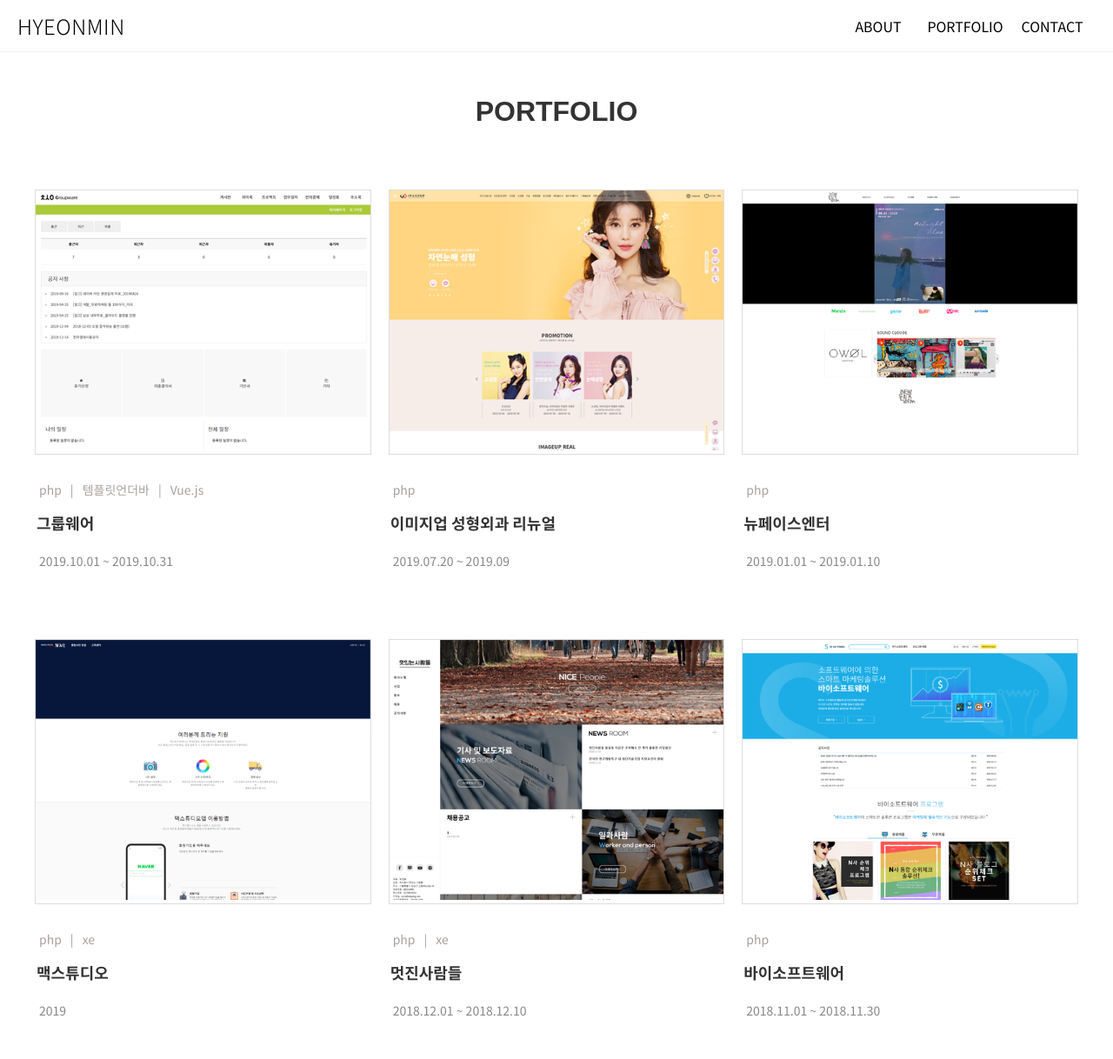
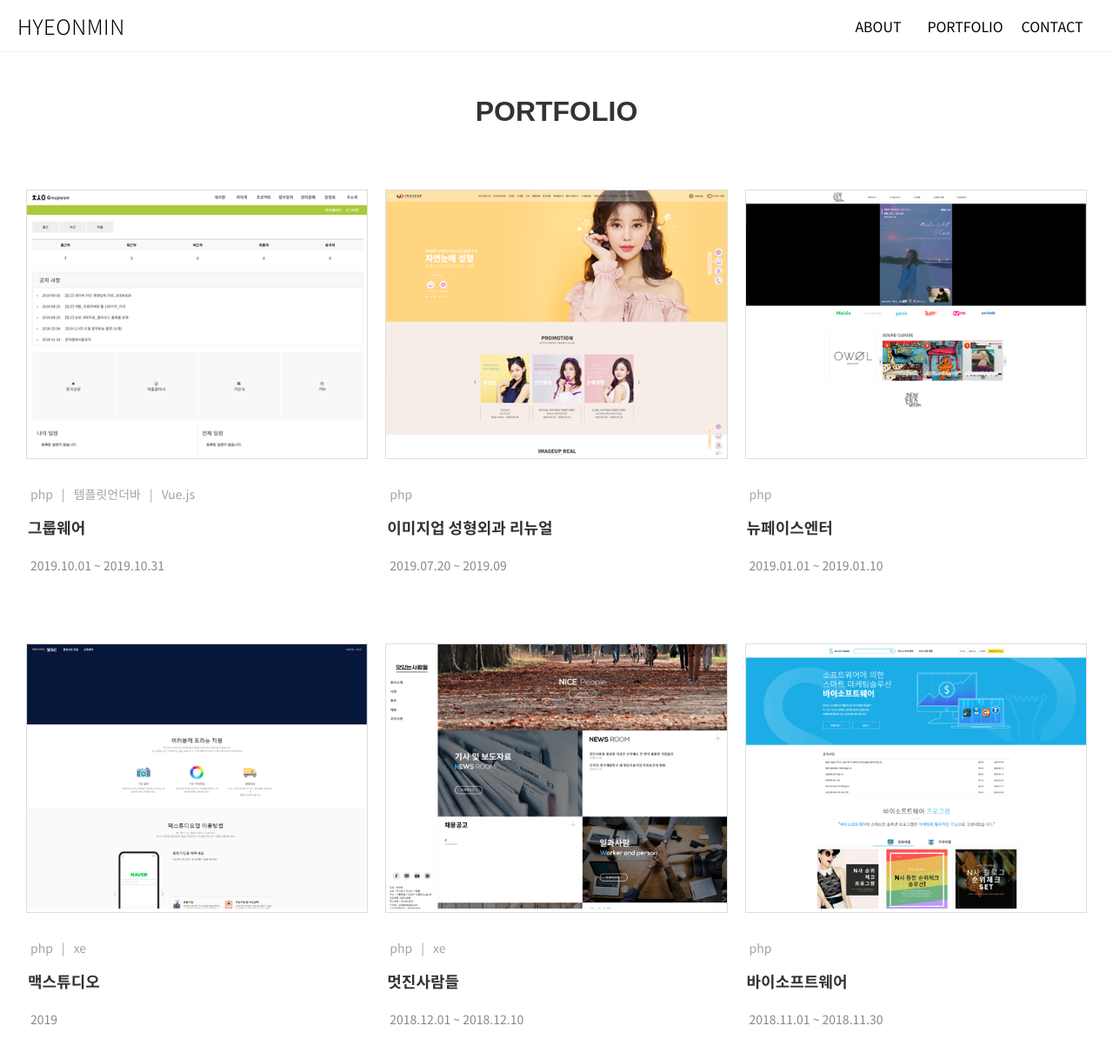
Before and after one commit to hyeon-min-008/hyeon-min-008.github.io, a Jekyll site: the page built from _pages/portfolio.html, in a window 1280 px wide and 1262 px high. Shown: the top 1218 px of the window at 87% size. Built offline with Jekyll 4.4.1, drawn with Linux system fonts in a browser that asks for light colours; some web fonts are replaced.

Commit message:
upadte portfolio

```diff
--- a/assets/css/layout.css
+++ b/assets/css/layout.css
@@ -1,7 +1,7 @@
 *{font-family:'Noto Sans KR', sans-serif;font-size:14px;color:#333;}
 body{margin:0;padding:0;overflow-y:auto;}
 
-.sitewidth{max-width:1200px;margin:0 auto;}
+.sitewidth{max-width:1300px;margin:0 auto;padding:0 30px;box-sizing:border-box;}
 .sitewidth.mobile{}
 .fullpage_box .fullpage{position:relative;background-color:#efefef;background-size:cover;background-position:center;background-repeat:no-repeat;}
 .slick-slide{outline:none !important;}
--- a/assets/css/sub.css
+++ b/assets/css/sub.css
@@ -98,8 +98,17 @@
 .page-portfolio > ul > li > a .col_tag:after{content:"";display:block;clear:both;}
 .page-portfolio > ul > li > a .col_tag li{float:left;color:#a8a09d;}
 .page-portfolio > ul > li > a .col_tag li:nth-child(n+2):before{content:"|";padding:0 10px;}
-.page-portfolio > ul > li > a .col_tit{margin-top:15px;font-size:18px;font-weight:600;padding:0 2px;}
+.page-portfolio > ul > li > a .col_tit{margin-top:15px;font-size:18px;font-weight:600;padding:0 2px;color:#333;}
 .page-portfolio > ul > li > a .col_date{margin-top:20px;padding:0 5px;color:#888;}
+@media screen and (max-width: 800px){
+	.page-portfolio > ul > li{float:left;width:calc(50% - 30px);}
+	.page-portfolio > ul > li:nth-child(n+2){margin-left:30px;}
+	.page-portfolio > ul > li:nth-child(2n+1){margin-left:0;}
+}
+@media screen and (max-width: 480px){
+	.page-portfolio > ul > li{float:left;width:100%;}
+	.page-portfolio > ul > li:nth-child(n+2){margin-left:0;}
+}
 
 
 
```
